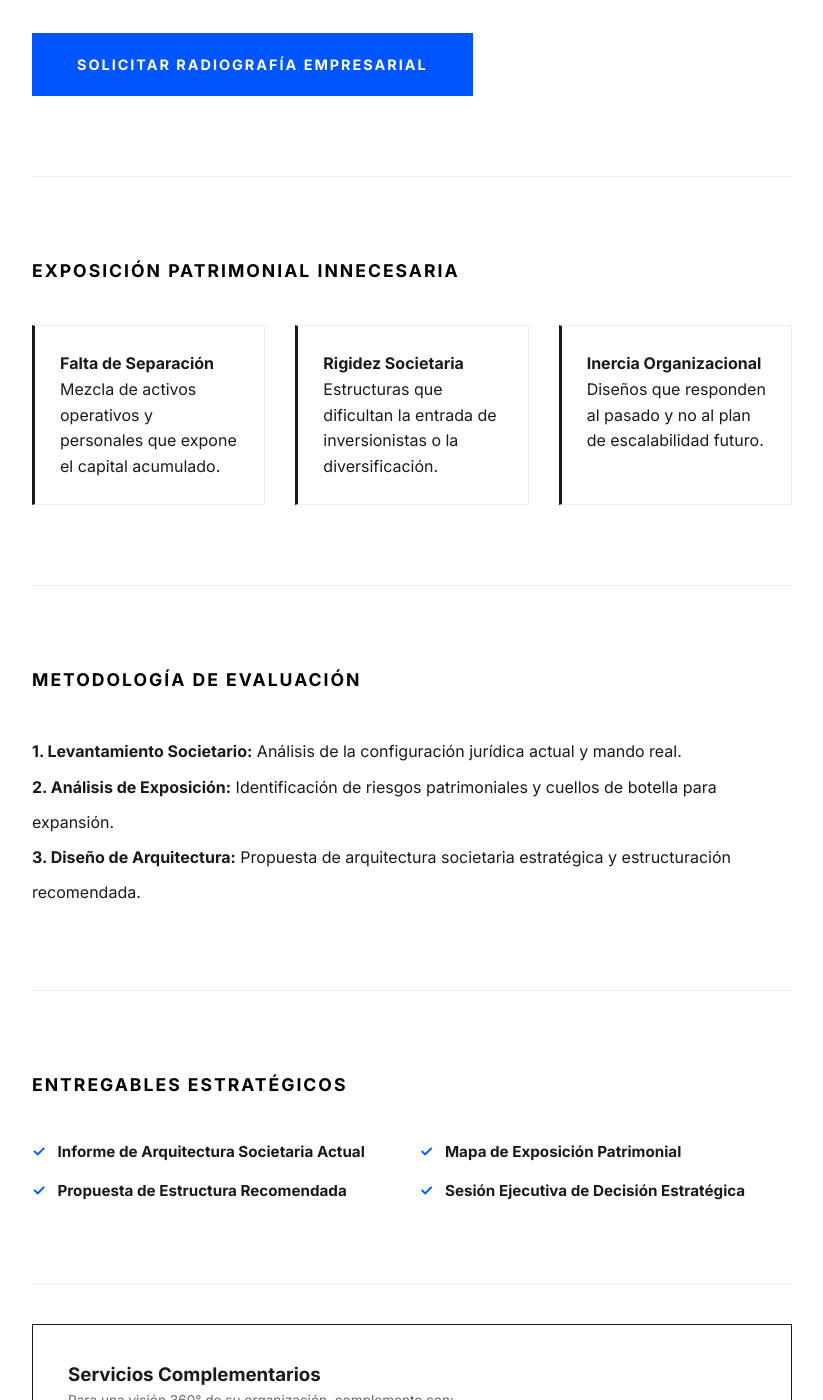
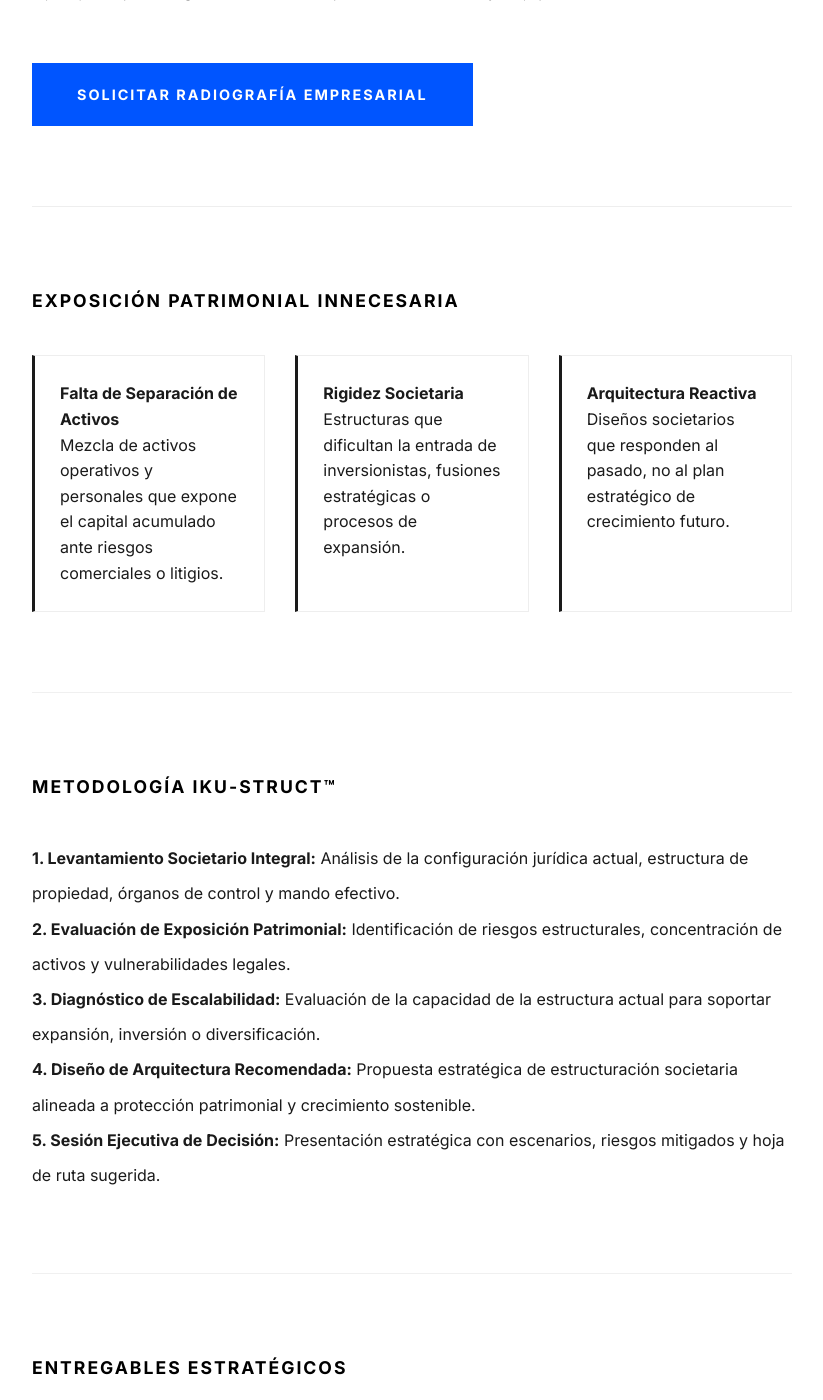
Before and after one commit to IKUBERT/ikubert.github.io, a Jekyll site: the page built from servicios/radiografia-empresarial.html, in a window 1280 px wide and 1400 px high, scrolled down 632 px. Shown: the whole window, without its empty margins (228-1051 px from the left). Built offline with Jekyll 4.4.1, drawn with Linux system fonts in a browser that asks for light colours; some of the changed text lies outside the part shown.

Commit message:
Revise content and structure of radiografia-empresarial.html

```diff
--- a/servicios/radiografia-empresarial.html
+++ b/servicios/radiografia-empresarial.html
@@ -3,61 +3,193 @@
 title: Radiografía Empresarial | IKUBERT
 ---
 <div class="landing-container">
+
     <section class="hero-l">
         <span class="auth-line">Arquitectura Estratégica Empresarial</span>
         <span class="framework-tag">Framework IKU-Struct™</span>
-        <h1>La arquitectura empresarial correcta determina su capacidad de crecimiento y su blindaje patrimonial.</h1>
-        <p>Una arquitectura societaria mal diseñada limita su expansión y genera una exposición patrimonial innecesaria frente a contingencias.</p>
-        <span class="meta-hero"><strong>Duración estimada:</strong> 20 días | <strong>Enfoque:</strong> Protección y Escalabilidad</span>
-        <p style="font-size:0.75rem; color:#777; margin-top:10px;">El plazo puede ajustarse según cantidad de entidades y complejidad societaria.</p>
-        <a href="{{ site.baseurl }}/contacto" class="btn-main" style="margin-top:40px;">Solicitar Radiografía Empresarial</a>
+
+        <h1>
+            La arquitectura empresarial correcta determina su capacidad de crecimiento
+            y su blindaje patrimonial.
+        </h1>
+
+        <p>
+            Una arquitectura societaria mal diseñada limita la expansión,
+            dificulta la entrada de inversionistas y genera exposición patrimonial innecesaria
+            frente a contingencias legales, financieras o comerciales.
+        </p>
+
+        <span class="meta-hero">
+            <strong>Duración estimada:</strong> 20 días |
+            <strong>Enfoque:</strong> Protección Patrimonial y Escalabilidad Estructural
+        </span>
+
+        <p style="font-size:0.75rem; color:#777; margin-top:10px;">
+            El plazo puede ajustarse según número de entidades, jurisdicciones involucradas
+            y complejidad societaria validada en sesión inicial.
+        </p>
+
+        <a href="{{ site.baseurl }}/contacto" class="btn-main" style="margin-top:40px;">
+            Solicitar Radiografía Empresarial
+        </a>
     </section>
 
+
     <section class="section-l">
-        <h2>Exposición Patrimonial Innecesaria</h2>
+        <h2>Exposición patrimonial innecesaria</h2>
+
         <div class="problem-box">
-            <div class="p-item"><h4>Falta de Separación</h4><p>Mezcla de activos operativos y personales que expone el capital acumulado.</p></div>
-            <div class="p-item"><h4>Rigidez Societaria</h4><p>Estructuras que dificultan la entrada de inversionistas o la diversificación.</p></div>
-            <div class="p-item"><h4>Inercia Organizacional</h4><p>Diseños que responden al pasado y no al plan de escalabilidad futuro.</p></div>
+
+            <div class="p-item">
+                <h4>Falta de Separación de Activos</h4>
+                <p>
+                    Mezcla de activos operativos y personales que expone el capital acumulado
+                    ante riesgos comerciales o litigios.
+                </p>
+            </div>
+
+            <div class="p-item">
+                <h4>Rigidez Societaria</h4>
+                <p>
+                    Estructuras que dificultan la entrada de inversionistas,
+                    fusiones estratégicas o procesos de expansión.
+                </p>
+            </div>
+
+            <div class="p-item">
+                <h4>Arquitectura Reactiva</h4>
+                <p>
+                    Diseños societarios que responden al pasado,
+                    no al plan estratégico de crecimiento futuro.
+                </p>
+            </div>
+
         </div>
     </section>
 
+
     <section class="section-l">
-        <h2>Metodología de Evaluación</h2>
+        <h2>Metodología IKU-Struct™</h2>
+
         <ul style="list-style:none; padding:0; line-height:2.2;">
-            <li><strong>1. Levantamiento Societario:</strong> Análisis de la configuración jurídica actual y mando real.</li>
-            <li><strong>2. Análisis de Exposición:</strong> Identificación de riesgos patrimoniales y cuellos de botella para expansión.</li>
-            <li><strong>3. Diseño de Arquitectura:</strong> Propuesta de arquitectura societaria estratégica y estructuración recomendada.</li>
+
+            <li>
+                <strong>1. Levantamiento Societario Integral:</strong>
+                Análisis de la configuración jurídica actual, estructura de propiedad,
+                órganos de control y mando efectivo.
+            </li>
+
+            <li>
+                <strong>2. Evaluación de Exposición Patrimonial:</strong>
+                Identificación de riesgos estructurales,
+                concentración de activos y vulnerabilidades legales.
+            </li>
+
+            <li>
+                <strong>3. Diagnóstico de Escalabilidad:</strong>
+                Evaluación de la capacidad de la estructura actual
+                para soportar expansión, inversión o diversificación.
+            </li>
+
+            <li>
+                <strong>4. Diseño de Arquitectura Recomendada:</strong>
+                Propuesta estratégica de estructuración societaria
+                alineada a protección patrimonial y crecimiento sostenible.
+            </li>
+
+            <li>
+                <strong>5. Sesión Ejecutiva de Decisión:</strong>
+                Presentación estratégica con escenarios,
+                riesgos mitigados y hoja de ruta sugerida.
+            </li>
+
         </ul>
     </section>
 
+
     <section class="section-l">
         <h2>Entregables Estratégicos</h2>
+
         <div class="check-list">
-            <div class="check-item">Informe de Arquitectura Societaria Actual</div>
-            <div class="check-item">Mapa de Exposición Patrimonial</div>
-            <div class="check-item">Propuesta de Estructura Recomendada</div>
-            <div class="check-item">Sesión Ejecutiva de Decisión Estratégica</div>
+            <div class="check-item">
+                Informe Ejecutivo de Arquitectura Societaria Actual
+            </div>
+
+            <div class="check-item">
+                Mapa de Exposición Patrimonial y Riesgos Estructurales
+            </div>
+
+            <div class="check-item">
+                Diagnóstico de Capacidad de Escalabilidad
+            </div>
+
+            <div class="check-item">
+                Propuesta de Arquitectura Recomendada
+            </div>
+
+            <div class="check-item">
+                Sesión Ejecutiva de Alineación Estratégica
+            </div>
         </div>
+
+        <p style="font-size:0.75rem; color:#777; margin-top:20px;">
+            La implementación legal o reestructuración formal puede cotizarse como fase adicional
+            según alcance aprobado.
+        </p>
     </section>
+
 
     <div class="complementary-box">
         <h3>Servicios Complementarios</h3>
-        <p style="font-size:0.85rem; color:#666; margin-bottom: 10px;">Para una visión 360° de su organización, complemente con:</p>
+
+        <p style="font-size:0.85rem; color:#666; margin-bottom: 10px;">
+            Para una visión 360° de su organización, complemente con:
+        </p>
+
         <ul>
-            <li> <a href="{{ site.baseurl }}/servicios/diagnostico-digital">Diagnóstico de Riesgo Digital</a></li>
-            <li> <a href="{{ site.baseurl }}/servicios/optimizacion-operativa">Programa de Optimización Operativa</a></li>
+            <li>
+                <a href="{{ site.baseurl }}/servicios/diagnostico-digital">
+                    Diagnóstico de Riesgo Digital
+                </a>
+            </li>
+
+            <li>
+                <a href="{{ site.baseurl }}/servicios/optimizacion-operativa">
+                    Programa de Optimización Operativa
+                </a>
+            </li>
         </ul>
     </div>
 
+
     <section class="section-l" style="border:none; padding-bottom:0;">
         <h2 style="color:#888;">Qué no es esta Radiografía</h2>
-        <p style="color:#999; font-size:0.9rem; line-height:1.6;">No sustituye asesoría legal, pero entrega el marco estratégico para tomar decisiones informadas sobre su arquitectura empresarial y blindaje de activos.</p>
+
+        <p style="color:#999; font-size:0.9rem; line-height:1.6;">
+            No sustituye asesoría legal ni constituye opinión jurídica vinculante.
+            Entrega el marco estratégico para tomar decisiones informadas
+            sobre arquitectura empresarial, blindaje patrimonial
+            y capacidad de expansión estructural.
+        </p>
     </section>
 
+
     <section style="text-align: center; padding: 100px 0;">
-        <h2 style="font-size: 2rem; margin-bottom: 20px;">La estructura correcta acelera el crecimiento.</h2>
-        <a href="{{ site.baseurl }}/contacto" class="btn-main">Agendar Sesión de Evaluación</a>
-        <p style="font-size: 0.65rem; text-transform: uppercase; letter-spacing: 1px; margin-top: 30px; color: #aaa;">Servicios ejecutados bajo metodología propietaria IKUBERT™</p>
+        <h2 style="font-size: 2rem; margin-bottom: 20px;">
+            La estructura correcta acelera el crecimiento y reduce el riesgo.
+        </h2>
+
+        <p style="font-size: 1rem; color: #666; margin-bottom: 40px;">
+            Antes de escalar, asegúrese de que su arquitectura empresarial esté diseñada para soportarlo.
+        </p>
+
+        <a href="{{ site.baseurl }}/contacto" class="btn-main">
+            Agendar Sesión de Evaluación
+        </a>
+
+        <p style="font-size: 0.65rem; text-transform: uppercase; letter-spacing: 1px; margin-top: 30px; color: #aaa;">
+            Servicios ejecutados bajo metodología propietaria IKUBERT™
+        </p>
     </section>
+
 </div>
```
